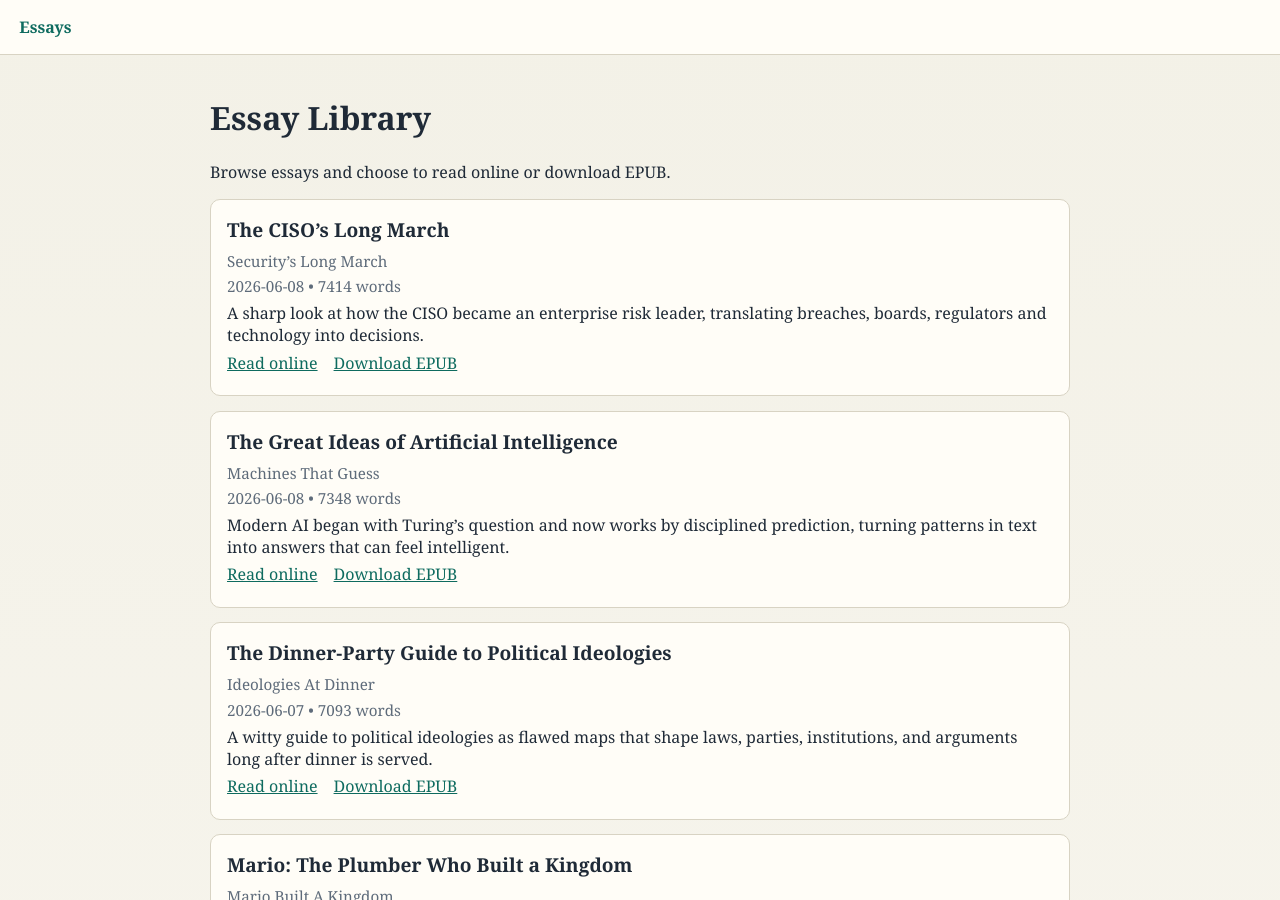
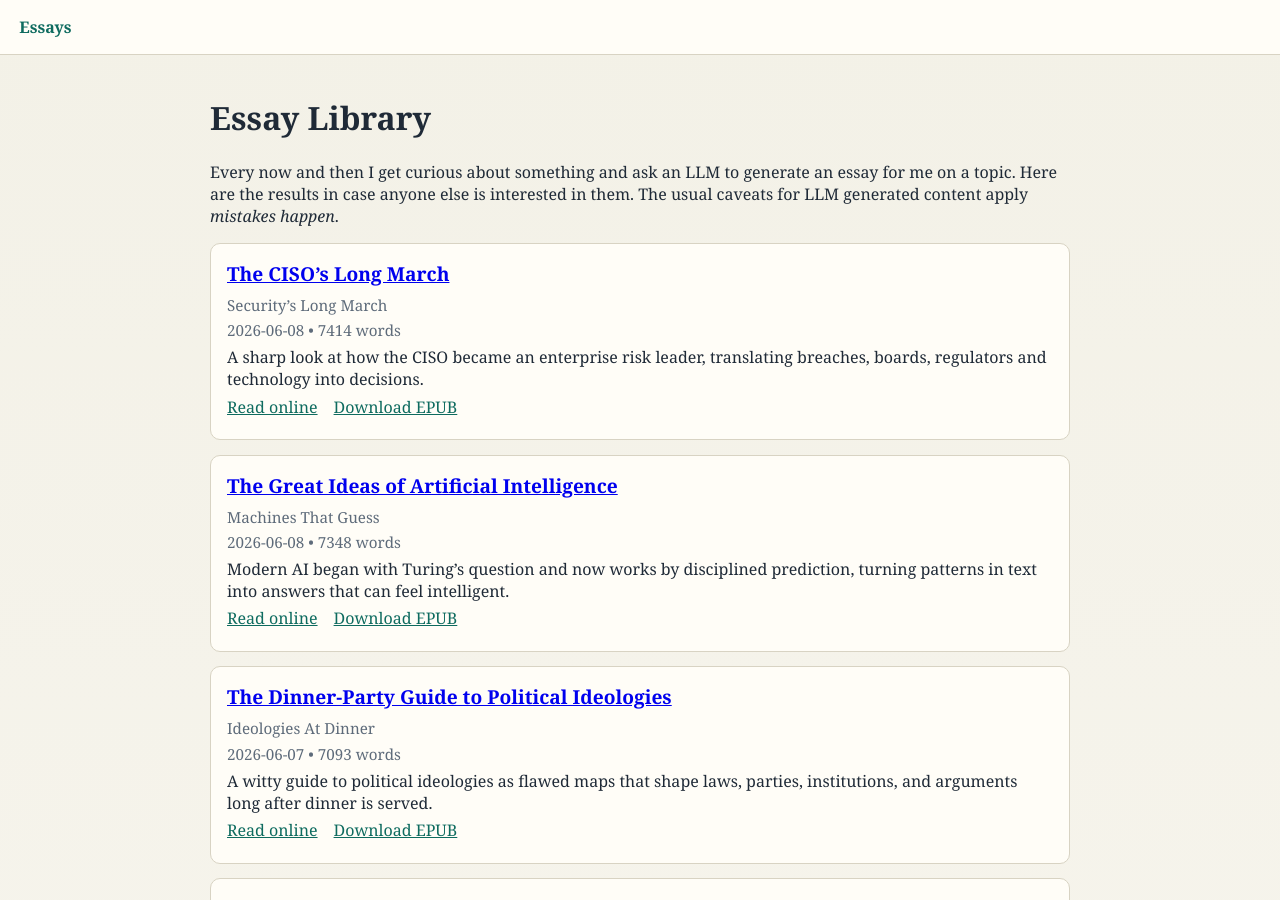
Before and after one commit to dfbr/emailMeAnEssay, a Jekyll site: the page built from docs/index.md, in a window 1280 px wide and 900 px high. Built offline with Jekyll 4.4.1, drawn with Linux system fonts in a browser that asks for light colours.

Commit message:
Title is a link to the md version

```diff
--- a/docs/index.md
+++ b/docs/index.md
@@ -5,7 +5,7 @@ title: Essay Library
 
 # Essay Library
 
-Browse essays and choose to read online or download EPUB.
+Every now and then I get curious about something and ask an LLM to generate an essay for me on a topic. Here are the results in case anyone else is interested in them. The usual caveats for LLM generated content apply _mistakes happen_.
 
 {% assign essays = site.data.essays | default: empty %}
 {% if essays.size == 0 %}
@@ -14,7 +14,7 @@ No essays published yet.
 <ul class="essay-list">
 {% for essay in essays %}
   <li class="essay-card">
-    <h2>{{ essay.title }}</h2>
+    <h2><a href="{{ essay.read_path | relative_url }}">{{ essay.title }}</a></h2>
     {% if essay.preview_slug %}<p class="meta">{{ essay.preview_slug }}</p>{% endif %}
     <p class="meta">{{ essay.generated_at }} • {{ essay.word_count }} words</p>
     <p>{{ essay.preview_text | default: essay.excerpt }}</p>
```
